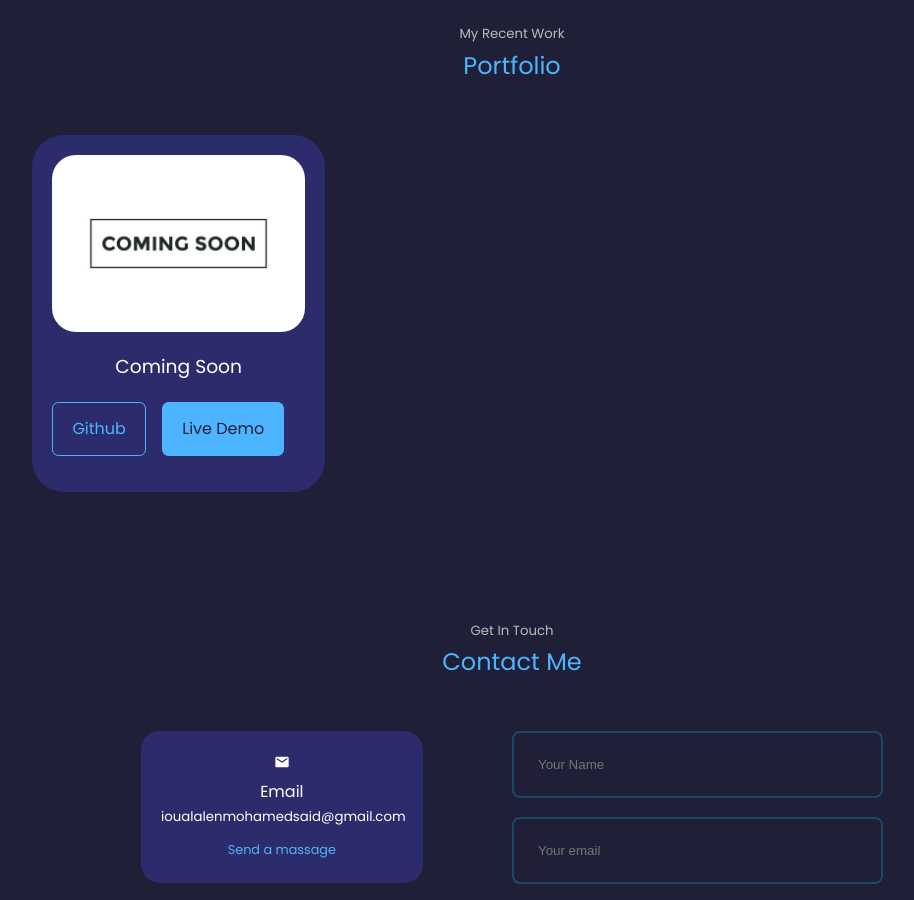
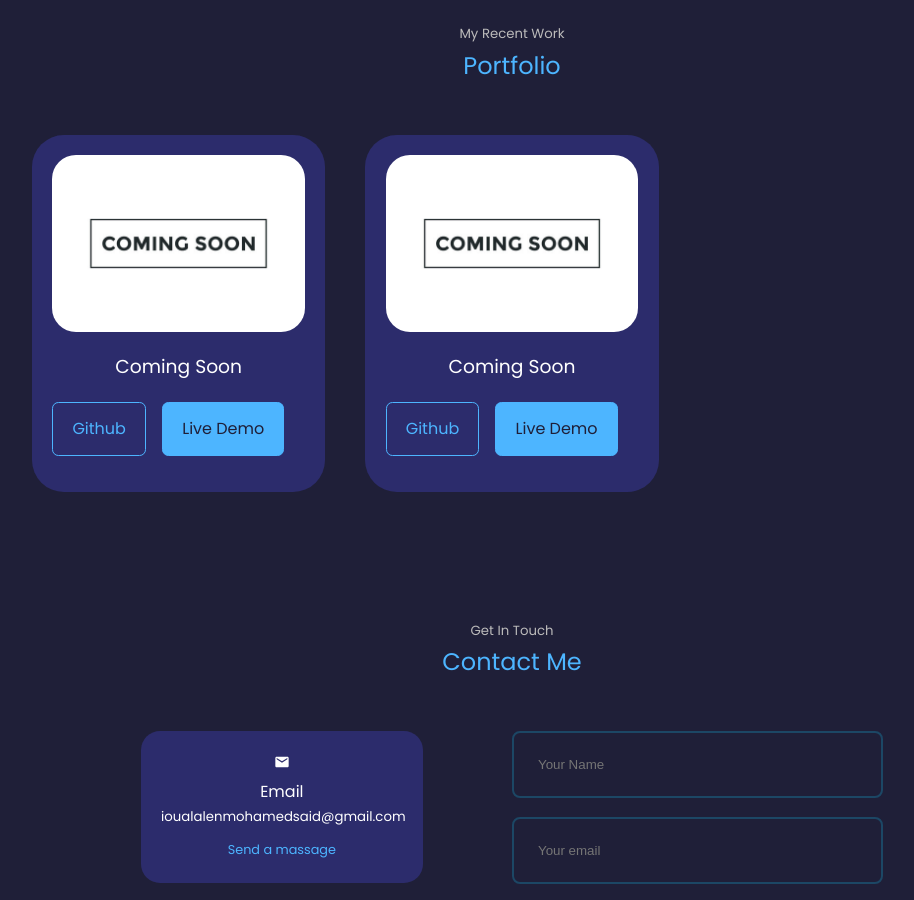
Before and after one commit to ssaid-Ln/Portfolio, a React (Create React App) app: page / in a window 1280 px wide. Shown: the part 2180-3080 px from the top of the page, without its empty margins (128-1042 px from the left). Built offline with nearby package versions, Linux system fonts and the light colour scheme.

Commit message:
adding project

```diff
--- a/src/components/portfolio/Portfolio.jsx
+++ b/src/components/portfolio/Portfolio.jsx
@@ -1,9 +1,16 @@
 import React from 'react'
 import coming from  "../../assets/coming.jpg"
+import captcha from "../../assets/captcha-game.jpg"
 import "./portfolio.css"
 const Portfolio = () => {
   let list=[{
     id:1,
+    urlimage :captcha,
+    title:"captcha-game",
+    giturl:"https://github.com/ssaid-Ln/Captcha-game",
+    demourl:"https://ssaid-ln.github.io/Captcha-game/"
+  },{
+    id:2,
     urlimage :coming,
     title:"coming soon",
     giturl:"https://github.com/ssaid-Ln",
```
Also changed, not shown: src/assets/captcha-game.jpg (added).
